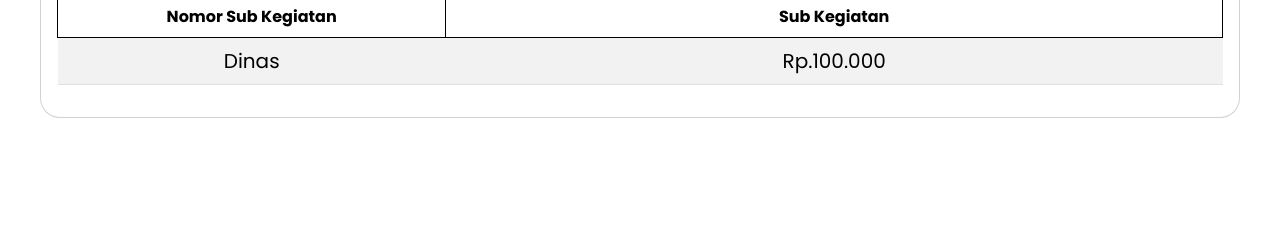
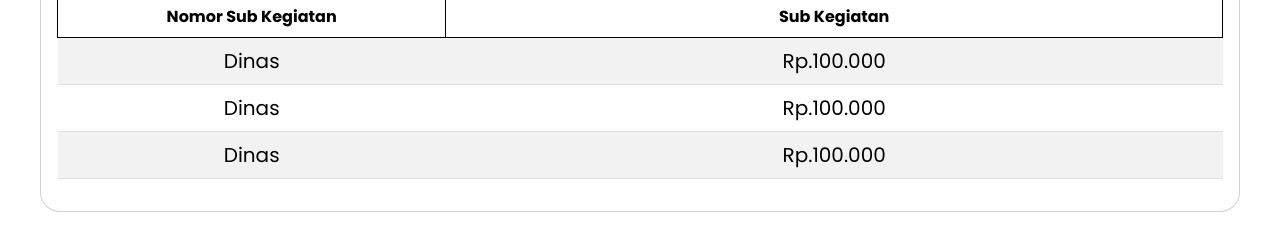
Before and after one commit to CookiessManis/EMonev-FrontEnd, a plain HTML site: page kegiatan.html in a window 1280 px wide. Shown: the part 312-562 px from the top of the page. Drawn offline with nearby package versions, Linux system fonts and the light colour scheme.

Commit message:
25/10/2023

```diff
--- a/kegiatan.html
+++ b/kegiatan.html
@@ -151,6 +151,14 @@
                   <td>Dinas</td>
                   <td>Rp.100.000</td>
                 </tr>
+                <tr class="text-center" onclick="location.href='belanja.html'">
+                  <td>Dinas</td>
+                  <td>Rp.100.000</td>
+                </tr>
+                <tr class="text-center" onclick="location.href='belanja.html'">
+                  <td>Dinas</td>
+                  <td>Rp.100.000</td>
+                </tr>
               </tbody>
             </table>
           </div>
```
